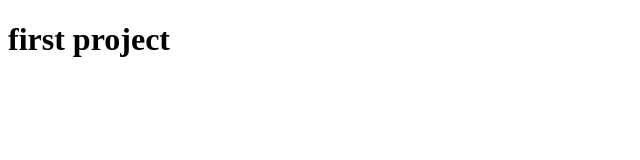
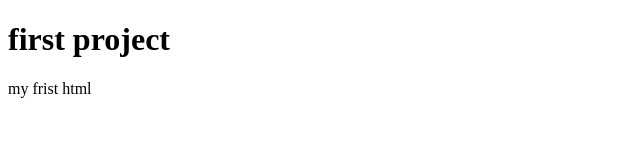
Before and after one commit to Ar1q2/Ar1q2, a plain HTML site: page index.html in a window 1280 px wide. Shown: the whole page, without its empty margins (0-640 px from the left). Drawn offline with Linux system fonts and the light colour scheme.

Commit message:
my frist html

```diff
--- a/index.html
+++ b/index.html
@@ -7,5 +7,6 @@
 </head>
 <body>
     <h1>first project</h1>
+    <p>my frist html</p>
 </body>
 </html>
```
